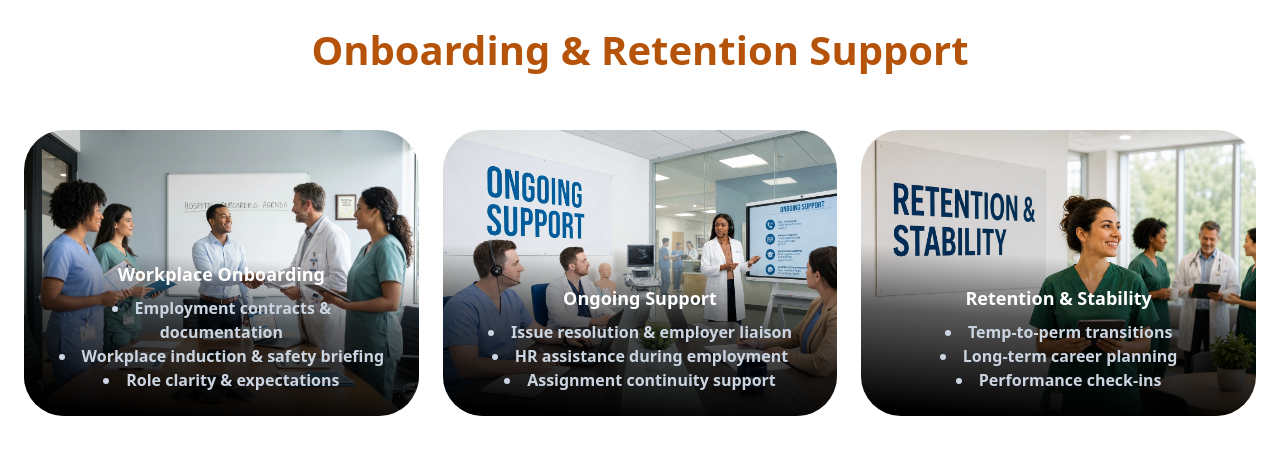
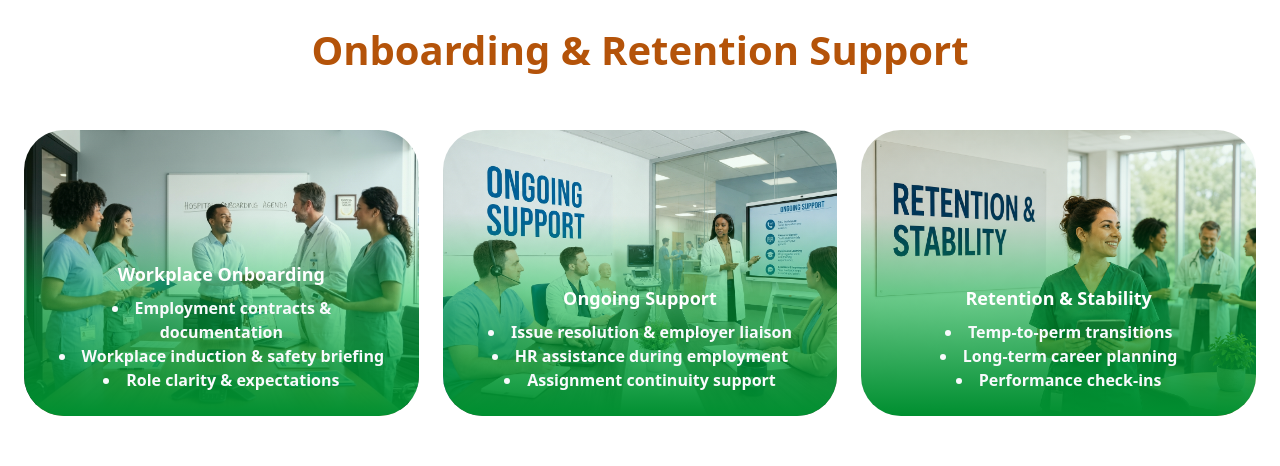
Before and after one commit to thejobsnvisa/jobsnvisa, a React (Vite) app: page /employee in a window 1280 px wide. Shown: the part 880-1346 px from the top of the page. Built offline with nearby package versions, Linux system fonts and the light colour scheme; a web font is replaced by a local one.

Commit message:
project completed

```diff
--- a/src/pages/Employee.jsx
+++ b/src/pages/Employee.jsx
@@ -186,15 +186,15 @@ const Employee = () => {
               />
               <div
                 className="absolute inset-0 p-6 flex flex-col justify-end gap-2"
-                style={{
+                 style={{
                   background:
-                    "linear-gradient(184.15deg, rgba(0, 0, 0, 0) 45.11%, rgba(0, 0, 0, 0.6) 64.99%, #000000 96.62%)",
+                    "linear-gradient(180.6deg, rgba(1, 188, 64, 0.05) 30.1%, rgba(1, 188, 64, 0.5) 56.87%, #008F30 99.49%)",
                 }}
               >
                 <h4 className="text-white text-center text-[18px] w-full font-semibold">
                   Workplace Onboarding
                 </h4>
-                <ul className="text-slate-300 text-[14px] lg:text-[16px] w-full text-center leading-[1.5] font-bold list-disc list-inside">
+                <ul className="text-slate-50 text-[14px] lg:text-[16px] w-full text-center leading-[1.5] font-bold list-disc list-inside">
                   <li>Employment contracts & documentation</li>
                   <li>Workplace induction & safety briefing</li>
                   <li>Role clarity & expectations</li>
@@ -210,15 +210,15 @@ const Employee = () => {
               />
               <div
                 className="absolute inset-0 p-6 flex flex-col justify-end gap-2"
-                style={{
+                 style={{
                   background:
-                    "linear-gradient(184.15deg, rgba(0, 0, 0, 0) 45.11%, rgba(0, 0, 0, 0.6) 64.99%, #000000 96.62%)",
+                    "linear-gradient(180.6deg, rgba(1, 188, 64, 0.05) 30.1%, rgba(1, 188, 64, 0.5) 56.87%, #008F30 99.49%)",
                 }}
               >
                 <h4 className="text-white text-center text-[18px] w-full font-semibold">
                   Ongoing Support
                 </h4>
-                <ul className="text-slate-300 text-[14px] lg:text-[16px] w-full text-center leading-[1.5] font-bold list-disc list-inside">
+                <ul className="text-slate-50 text-[14px] lg:text-[16px] w-full text-center leading-[1.5] font-bold list-disc list-inside">
                   <li>Issue resolution & employer liaison</li>
                   <li>HR assistance during employment</li>
                   <li>Assignment continuity support</li>
@@ -236,13 +236,13 @@ const Employee = () => {
                 className="absolute inset-0 p-6 flex flex-col justify-end gap-2"
                 style={{
                   background:
-                    "linear-gradient(184.15deg, rgba(0, 0, 0, 0) 45.11%, rgba(0, 0, 0, 0.6) 64.99%, #000000 96.62%)",
+                    "linear-gradient(180.6deg, rgba(1, 188, 64, 0.05) 30.1%, rgba(1, 188, 64, 0.5) 56.87%, #008F30 99.49%)",
                 }}
               >
                 <h4 className="text-white text-center text-[18px] w-full font-semibold">
                   Retention & Stability
                 </h4>
-                <ul className="text-slate-300 text-[14px] lg:text-[16px] w-full text-center leading-[1.5] font-bold list-disc list-inside">
+                <ul className="text-slate-50 text-[14px] lg:text-[16px] w-full text-center leading-[1.5] font-bold list-disc list-inside">
                   <li>Temp-to-perm transitions</li>
                   <li>Long-term career planning</li>
                   <li>Performance check-ins</li>
```
